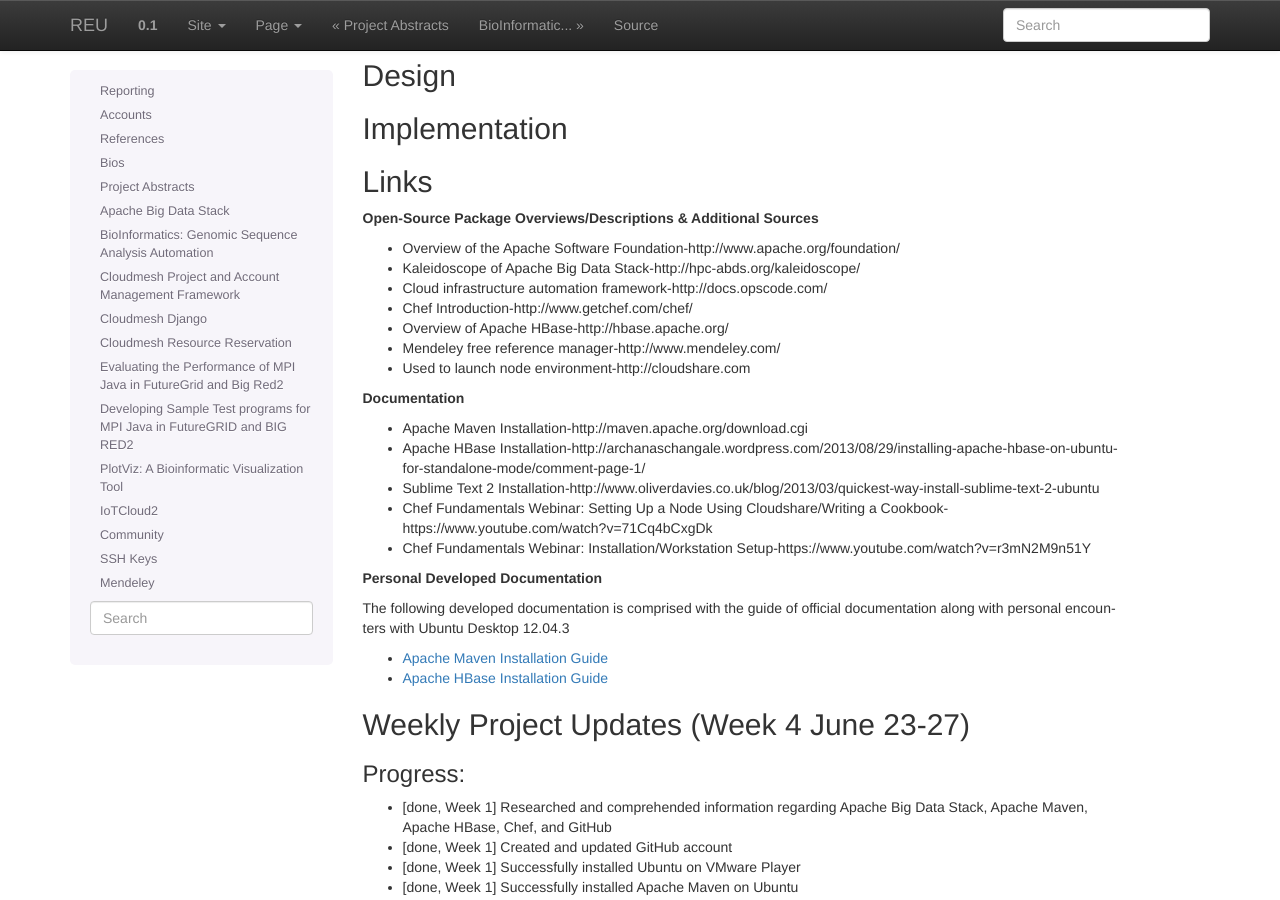
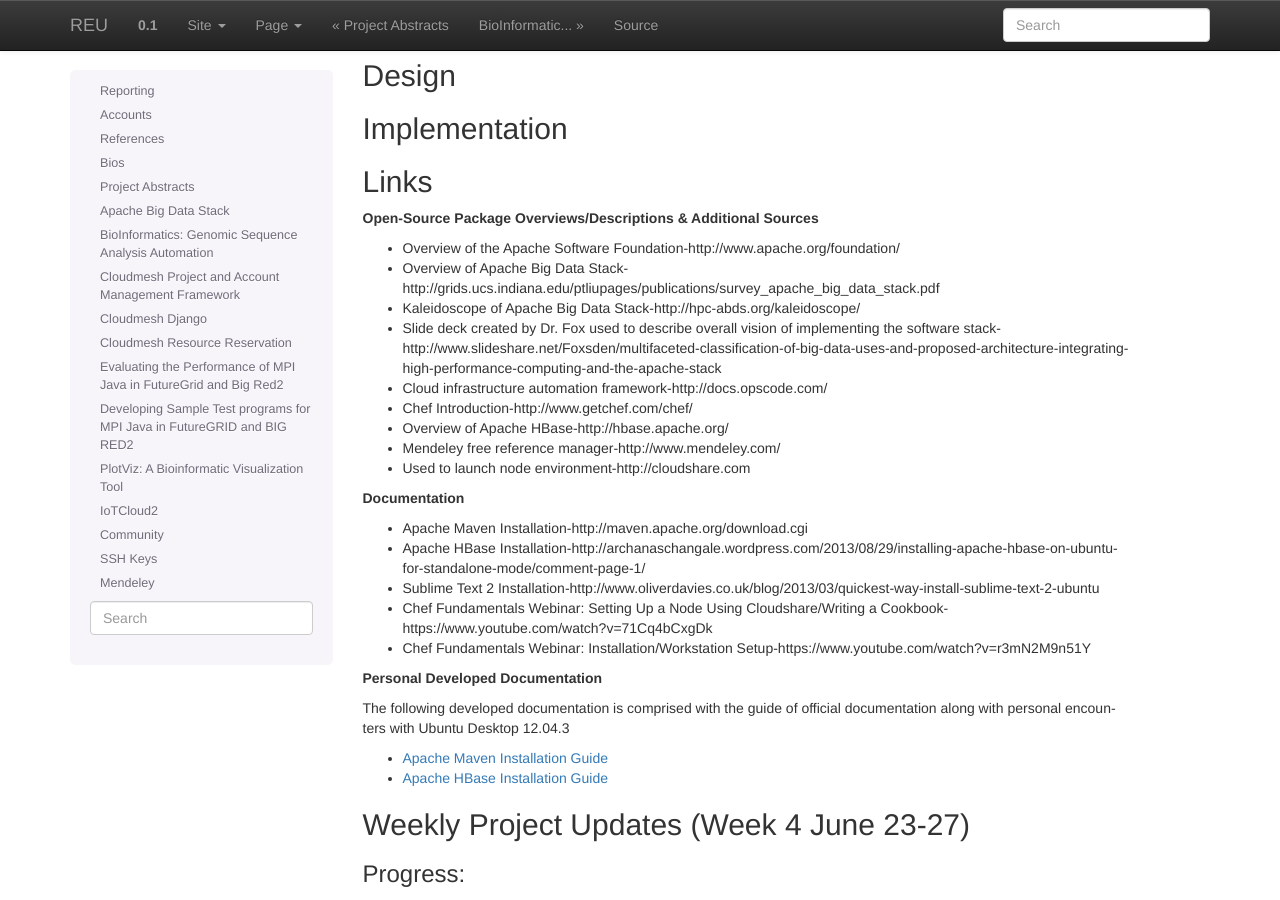
Before and after one commit to cloudmesh-project/reu-2014, a Sphinx documentation site: the page built from doc/source/projects/bigdata.rst, in a window 1280 px wide and 900 px high, scrolled down 497 px. Built offline with Sphinx 7.4.7, drawn with Linux system fonts in a browser that asks for light colours.

Commit message:
Added links

```diff
--- a/doc/source/projects/bigdata.rst
+++ b/doc/source/projects/bigdata.rst
@@ -34,7 +34,11 @@
 
 * Overview of the Apache Software Foundation-http://www.apache.org/foundation/
 
+* Overview of Apache Big Data Stack-http://grids.ucs.indiana.edu/ptliupages/publications/survey_apache_big_data_stack.pdf
+
 * Kaleidoscope of Apache Big Data Stack-http://hpc-abds.org/kaleidoscope/
+
+* Slide deck created by Dr. Fox used to describe overall vision of implementing the software stack-http://www.slideshare.net/Foxsden/multifaceted-classification-of-big-data-uses-and-proposed-architecture-integrating-high-performance-computing-and-the-apache-stack
 
 * Cloud infrastructure automation framework-http://docs.opscode.com/
 
```
